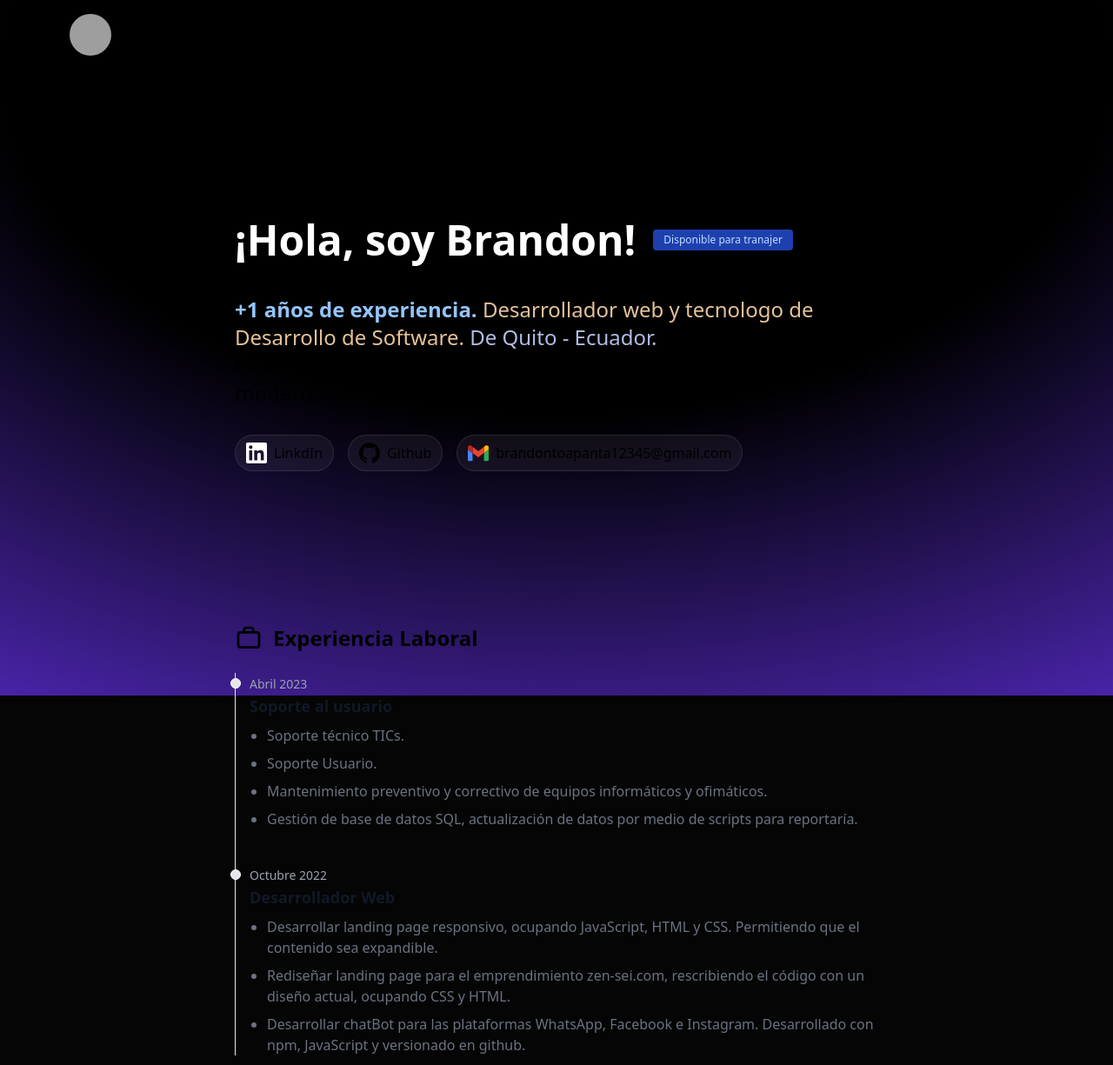
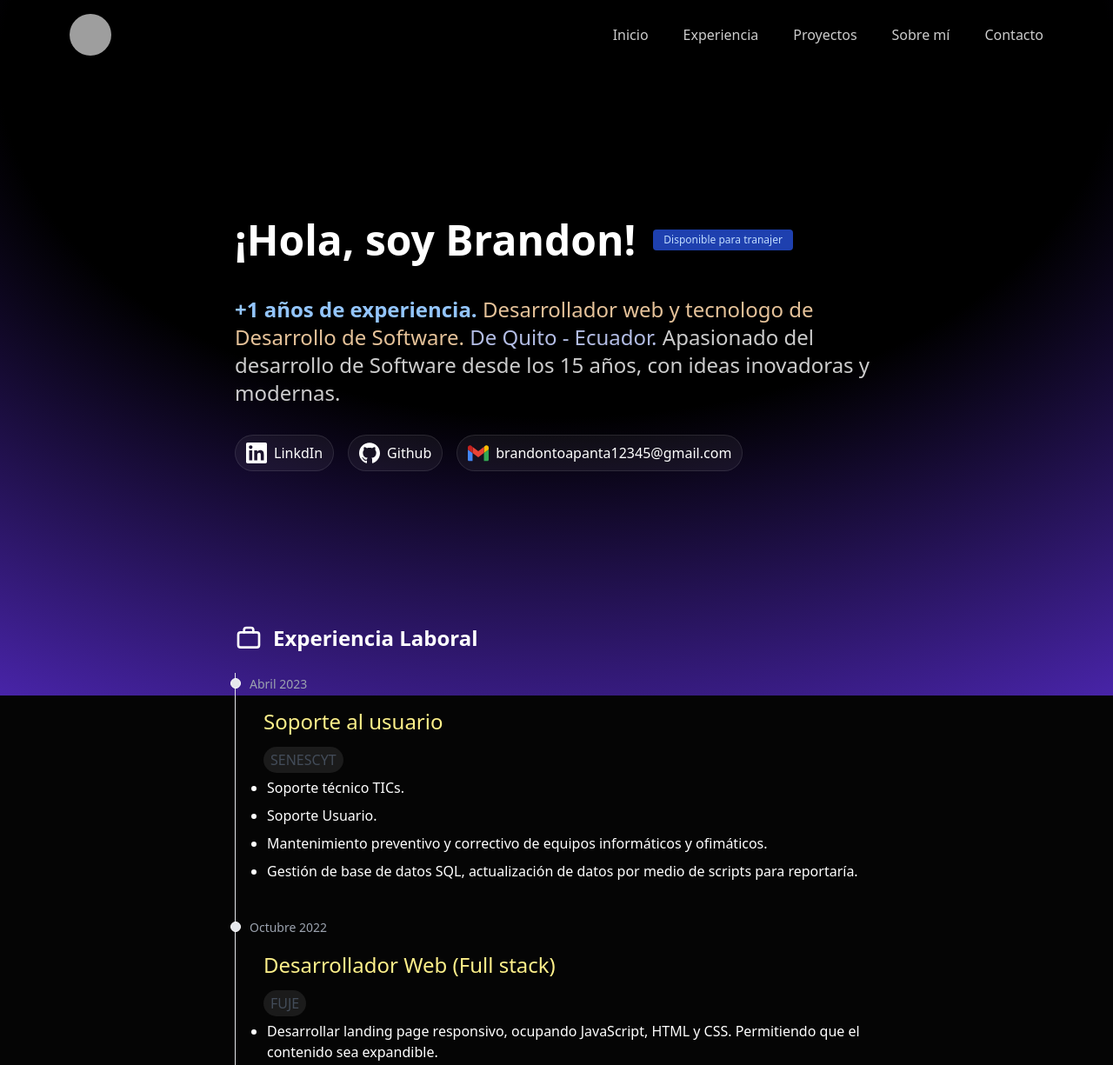
Before and after one commit to BrandonToapanta/portafolio, an Astro site: page / in a window 1280 px wide. Shown: the top 1225 px of the page at 87% size. Built offline with nearby package versions, Linux system fonts and the light colour scheme; Astro itself is replaced by a stand-in of ours; grey boxes are pictures that could not be loaded.

Commit message:
cambio de stitlos en el apartado de pc

```diff
--- a/src/components/Experiencia.astro
+++ b/src/components/Experiencia.astro
@@ -5,6 +5,7 @@ const EXPERIENCE = [
     {
         date: "Abril 2023",
         title: "Soporte al usuario",
+        empresa:"SENESCYT",
         description: [
             "Soporte técnico TICs.",
             " Soporte Usuario. ",
@@ -15,7 +16,8 @@ const EXPERIENCE = [
     },
     {
         date: "Octubre 2022",
-        title: "Desarrollador Web",
+        title: "Desarrollador Web (Full stack)",
+        empresa:"FUJE",
         description: [
             "Desarrollar landing page responsivo, ocupando JavaScript, HTML y CSS. Permitiendo que el contenido sea expandible. ",
             "Rediseñar landing page para el emprendimiento zen-sei.com, rescribiendo el código con un diseño actual, ocupando CSS y HTML. ",
--- a/src/components/ExperienciaItem.astro
+++ b/src/components/ExperienciaItem.astro
@@ -4,8 +4,9 @@ export interface Props {
     title: string;
     description: string[];
     skills: string[];
+    empresa: string;
 }
-const { date, title, description, skills } = Astro.props;
+const { date, title, description, skills, empresa } = Astro.props;
 ---
 
 <div
@@ -13,12 +14,13 @@ const { date, title, description, skills } = Astro.props;
 >
 </div>
 <time
-    class="mb-1 text-sm font-normal leading-none text-gray-400 dark:text-gray-500"
+    class="mb-1 text-sm font-normal leading-none text-gray-400 "
     >{date}</time
 >
-<h3 class="text-lg font-semibold text-gray-900 dark:text-white">
+<h3 class="text-2xl my-4 ml-4 font-semiboldtext-white text-yellow-200">
     {title}
 </h3>
-<ul class="mb-4 text-base font-normal text-gray-500 dark:text-gray-400">
+<span class="ml-4 bg-white/10 text-gray-600 opacity-90 py-1 px-2 rounded-full">{empresa}</span>
+<ul class="mb-4 mt-1 text-base font-normaltext-gray-400">
     {description.map((desc) => <li class="list-disc ml-5 my-2">{desc}</li>)}
 </ul>
--- a/src/components/Header.astro
+++ b/src/components/Header.astro
@@ -4,7 +4,7 @@
         alt="Brandon foto"
         class="rounded-full size-12"
     />
-    <nav class="flex flex-row gap-10 opacity-80">
+    <nav class="flex flex-row gap-10 opacity-80 text-white">
         <a href="#top">Inicio</a>
         <a href="#experiencia">Experiencia</a>
         <a href="#proyectos">Proyectos</a>
--- a/src/components/SocialPill.astro
+++ b/src/components/SocialPill.astro
@@ -1,5 +1,5 @@
 <a
-    class="rounded-full border border-white/10 flex justify-center items-center gap-x-2 py-2 px-3 bg-white/5 hover:scale-110 hover:bg-white/20 transition"
+    class=" text-white rounded-full border border-white/10 flex justify-center items-center gap-x-2 py-2 px-3 bg-white/5 hover:scale-110 hover:bg-white/20 transition"
     {...Astro.props}
     target="_blank"
     rel="noopener noreferrer"
--- a/src/layouts/Layout.astro
+++ b/src/layouts/Layout.astro
@@ -22,7 +22,7 @@ const { title, description } = Astro.props;
 	</head>
 	<body>
 		<div
-			class="absolute inset-0 -z-10 h-full w-full items-center px-5 py-24 [background:radial-gradient(125%_125%_at_50%_10%,#000_40%,#63e_100%)]"
+			class="background"
 		>
 		</div>
 		<Header />
@@ -41,4 +41,14 @@ const { title, description } = Astro.props;
 		display: flex;
 		flex-direction: column;
 	}
+	.background {
+      position: fixed;
+      top: 0;
+      right: 0;
+      bottom: 0;
+      left: 0;
+      background: radial-gradient(125% 125% at 50% 10%, #000 40%, #63e 100%);
+      background-attachment: fixed;
+      z-index: -10;
+    }
 </style>
--- a/src/pages/index.astro
+++ b/src/pages/index.astro
@@ -14,10 +14,10 @@ import BriefcaseIcon from "../icons/Briefcase.astro";
 	title="Portafolio de Brandon Toapanta - Desarrollador de Software y Programador web con 1 año de experiencia"
 	description="Contrata a Brandon Toapanta como desarrollador de software, para creacion de aplicaciones de software o web. Desarrollador de Software y Desarrollador Web. Apacionado en el Desarrollo de Software con ideas inovadoras e modernas "
 >
-	<main>
+	<main class="text-white">
 		<SectionContainer class="py-44 pb-30">
 			<h1
-				class="text-white text-5xl font-bold flex flex-row gap-x-5 pb-10"
+				class="text-5xl font-bold flex flex-row gap-x-5 pb-10"
 			>
 				¡Hola, soy Brandon!<a
 					href="https://www.linkedin.com/in/brandon-toapanta-8a87b4199/"
```
